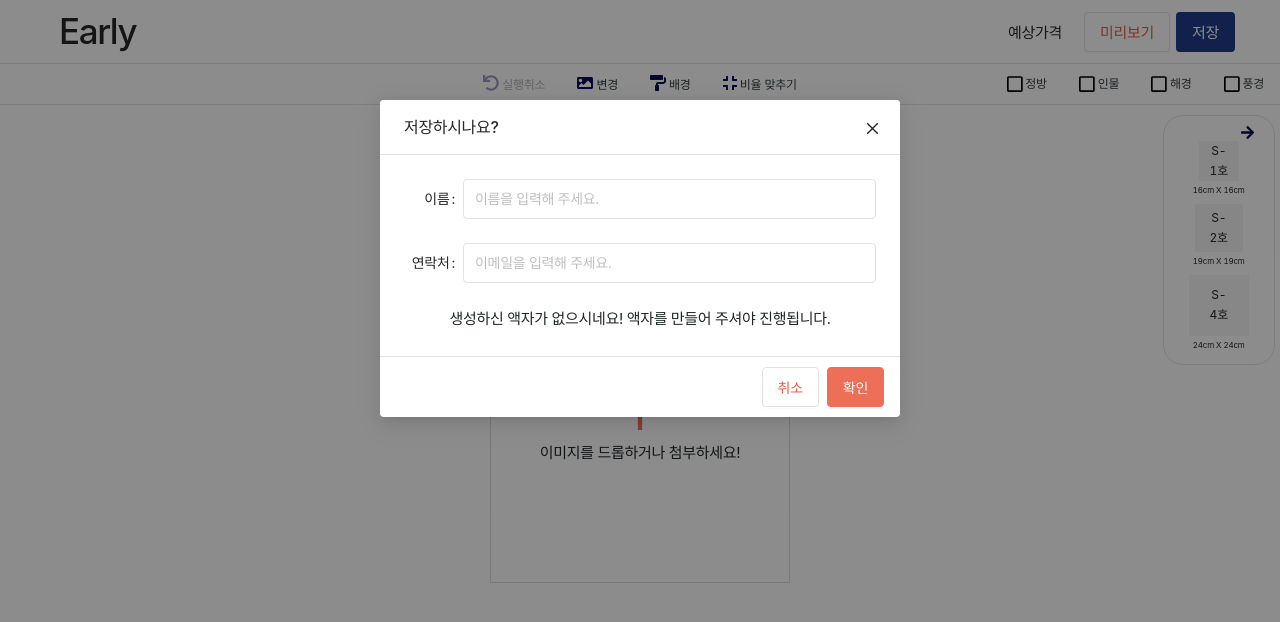
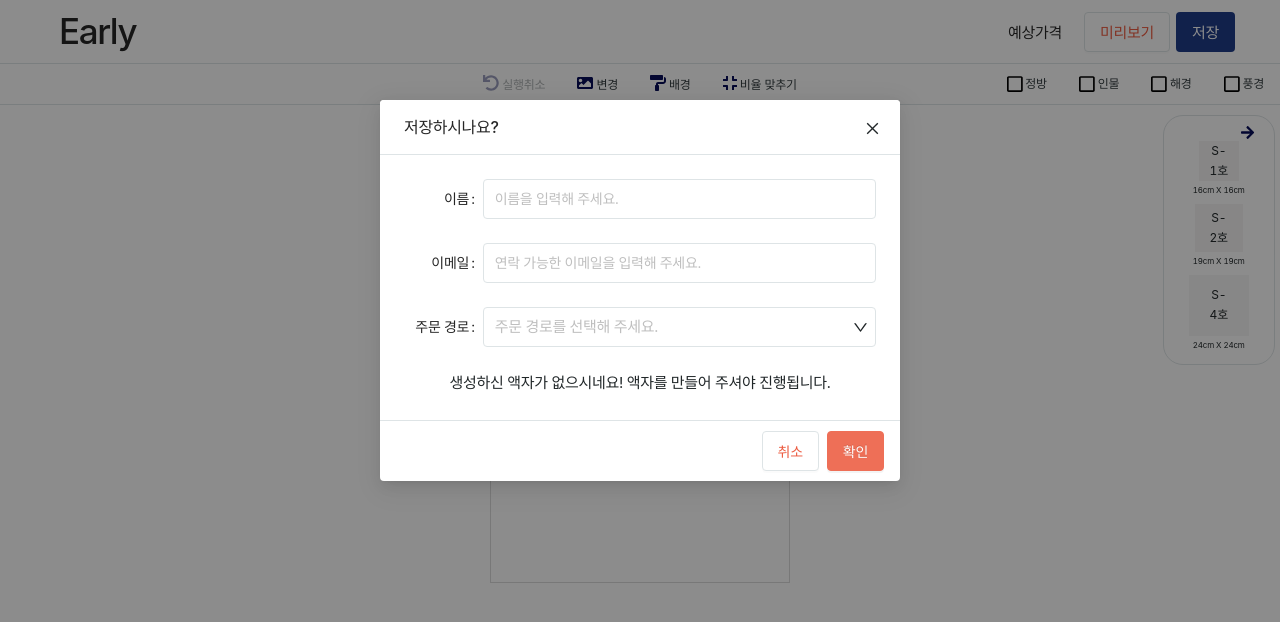
Before and after one commit to mecanvas/early-front, a Next.js app: page /tool in a window 1280 px wide. Both pictures are taken after a click on the button "저장". Shown: the top 622 px of the page. Built offline with nearby package versions, Linux system fonts and the light colour scheme; a web font is replaced by a local one.

Commit message:
임시로 주문 경로 추가

```diff
--- a/src/components/tool/ToolSave.tsx
+++ b/src/components/tool/ToolSave.tsx
@@ -1,12 +1,24 @@
 import React, { useCallback, useEffect, useState } from 'react';
-import { Modal, Input, Form } from 'antd';
+import { Modal, Input, Form, Select } from 'antd';
 import { useCanvasToServer, useGlobalState } from 'src/hooks';
 import { useRouter } from 'next/router';
 import Loading from '../common/Loading';
 import styled from '@emotion/styled';
 import { css } from '@emotion/react';
+import { InfoOutlined } from '@ant-design/icons';
 
 const AntdInput = styled(Input)<{ isRequired: boolean }>`
+  ${({ isRequired, theme }) =>
+    isRequired
+      ? css`
+          border: 1px solid ${theme.color.red};
+        `
+      : css`
+          border: 1px solid inherit;
+        `}
+`;
+
+const AntdSelect = styled(Select)<{ isRequired: boolean }>`
   ${({ isRequired, theme }) =>
     isRequired
       ? css`
@@ -32,6 +44,7 @@ const ToolSave = ({ yourPriceList, selectedFrameList }: Props) => {
   const [info, setInfo] = useState<Info | null>(null);
   const [userNameEmpty, setUserNameEmpty] = useState({ isRequired: false, extra: '' });
   const [emailEmpty, setEmailEmpty] = useState({ isRequired: false, extra: '' });
+  const [orderRouteEmpty, setOrderRouteEmpty] = useState({ isRequired: false, extra: '' });
   const [isSaveCanvas, setIsSaveCanvas] = useGlobalState<boolean>('saveModal');
   const { canvasToImage, loading, isDone } = useCanvasToServer();
   const router = useRouter();
@@ -78,14 +91,18 @@ const ToolSave = ({ yourPriceList, selectedFrameList }: Props) => {
   const handleSendToConfirm = useCallback(() => {
     if (!info) {
       setUserNameEmpty({ ...userNameEmpty, isRequired: true, extra: '이름을 입력해 주세요!' });
-      setEmailEmpty({ ...emailEmpty, isRequired: true, extra: '연락처를 입력해 주세요!' });
+      setEmailEmpty({ ...emailEmpty, isRequired: true, extra: '이메일을 입력해 주세요!' });
+      setOrderRouteEmpty({ ...orderRouteEmpty, isRequired: true, extra: '주문 경로를 선택해 주세요!' });
       return;
     }
     if (!info.username) return setUserNameEmpty({ ...userNameEmpty, isRequired: true, extra: '이름을 입력해 주세요!' });
-    if (!info.email) return setEmailEmpty({ ...emailEmpty, isRequired: true, extra: '연락처를 입력해 주세요!' });
-
+    if (!info.email) return setEmailEmpty({ ...emailEmpty, isRequired: true, extra: '이메일을 입력해 주세요!' });
+    if (!info.email)
+      return setOrderRouteEmpty({ ...orderRouteEmpty, isRequired: true, extra: '주문 경로를 선택해 주세요!' });
+    if (!info.email.includes('@') || !info.email.includes('.'))
+      return setEmailEmpty({ ...emailEmpty, isRequired: true, extra: '올바른 이메일을 적어주세요.' });
     canvasToImage(selectedFrameList, info.username, info.email);
-  }, [canvasToImage, info, emailEmpty, selectedFrameList, userNameEmpty]);
+  }, [info, userNameEmpty, emailEmpty, orderRouteEmpty, canvasToImage, selectedFrameList]);
 
   useEffect(() => {
     if (isDone) {
@@ -106,20 +123,37 @@ const ToolSave = ({ yourPriceList, selectedFrameList }: Props) => {
       >
         <Loading loading={loading} />
         <form onChange={handleFormChange}>
-          <Form.Item labelCol={{ span: 3 }} label="이름" extra={userNameEmpty.extra}>
+          <Form.Item labelCol={{ span: 4 }} label="이름" extra={userNameEmpty.extra}>
             <AntdInput
+              allowClear
               name="username"
               placeholder="이름을 입력해 주세요."
               isRequired={userNameEmpty.isRequired}
             ></AntdInput>
           </Form.Item>
 
-          <Form.Item labelCol={{ span: 3 }} label="연락처" extra={emailEmpty.extra}>
+          <Form.Item labelCol={{ span: 4 }} label="이메일" extra={emailEmpty.extra}>
             <AntdInput
+              allowClear
               name="email"
-              placeholder="이메일을 입력해 주세요."
+              placeholder="연락 가능한 이메일을 입력해 주세요."
               isRequired={emailEmpty.isRequired}
             ></AntdInput>
+          </Form.Item>
+
+          {/* 자사 유저면 없게끔.  TODO: 근데 넣을지 안넣을진 모르겠다? */}
+          <Form.Item labelCol={{ span: 4 }} label="주문 경로" extra={orderRouteEmpty.extra}>
+            <AntdSelect placeholder="주문 경로를 선택해 주세요." isRequired={orderRouteEmpty.isRequired} allowClear>
+              <Select.Option value="coupang" label="쿠팡">
+                쿠팡
+              </Select.Option>
+              <Select.Option value="naver" label="네이버">
+                네이버
+              </Select.Option>
+              <Select.Option value="ideaus" label="아이디어스">
+                아이디어스
+              </Select.Option>
+            </AntdSelect>
           </Form.Item>
         </form>
         {selectedFrameList.length ? (
```
